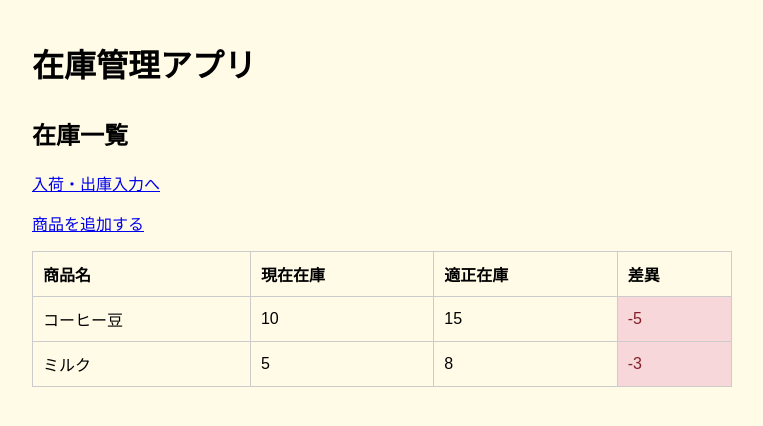
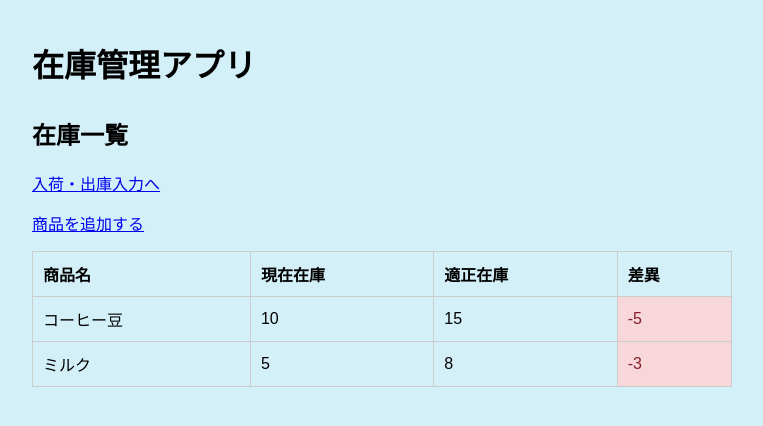
Before and after one commit to Hiromichi-Takeuchi1/git_test01, a Flask app: page / in a window 1280 px wide. Shown: the top 426 px of the page, without its empty margins (258-1021 px from the left). Run offline with Flask 3, Linux system fonts and the light colour scheme.

Commit message:
CSS変更

```diff
--- a/static/style.css
+++ b/static/style.css
@@ -1,6 +1,6 @@
 body {
     font-family: sans-serif;
-    background-color: #fffbe6;
+    background-color: #d3eff7;
     max-width: 700px;
     margin: 40px auto;
     padding: 0 20px;
```
